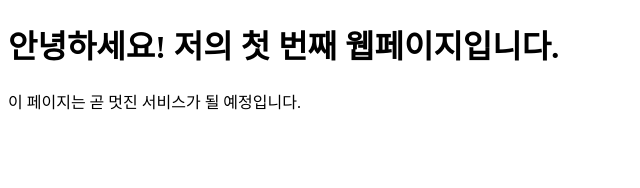
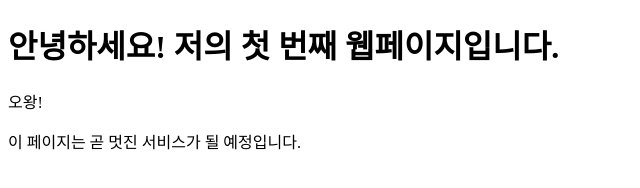
Before and after one commit to jaesir-wq/test, a plain HTML site: page index.html in a window 1280 px wide. Shown: the whole page, without its empty margins (0-640 px from the left). Drawn offline with Linux system fonts and the light colour scheme.

Commit message:
Update index.html

```diff
--- a/index.html
+++ b/index.html
@@ -7,6 +7,7 @@
 </head>
 <body>
   <h1>안녕하세요! 저의 첫 번째 웹페이지입니다.</h1>
+  <p>오왕!</p>
   <p>이 페이지는 곧 멋진 서비스가 될 예정입니다.</p>
 </body>
 </html>
```
